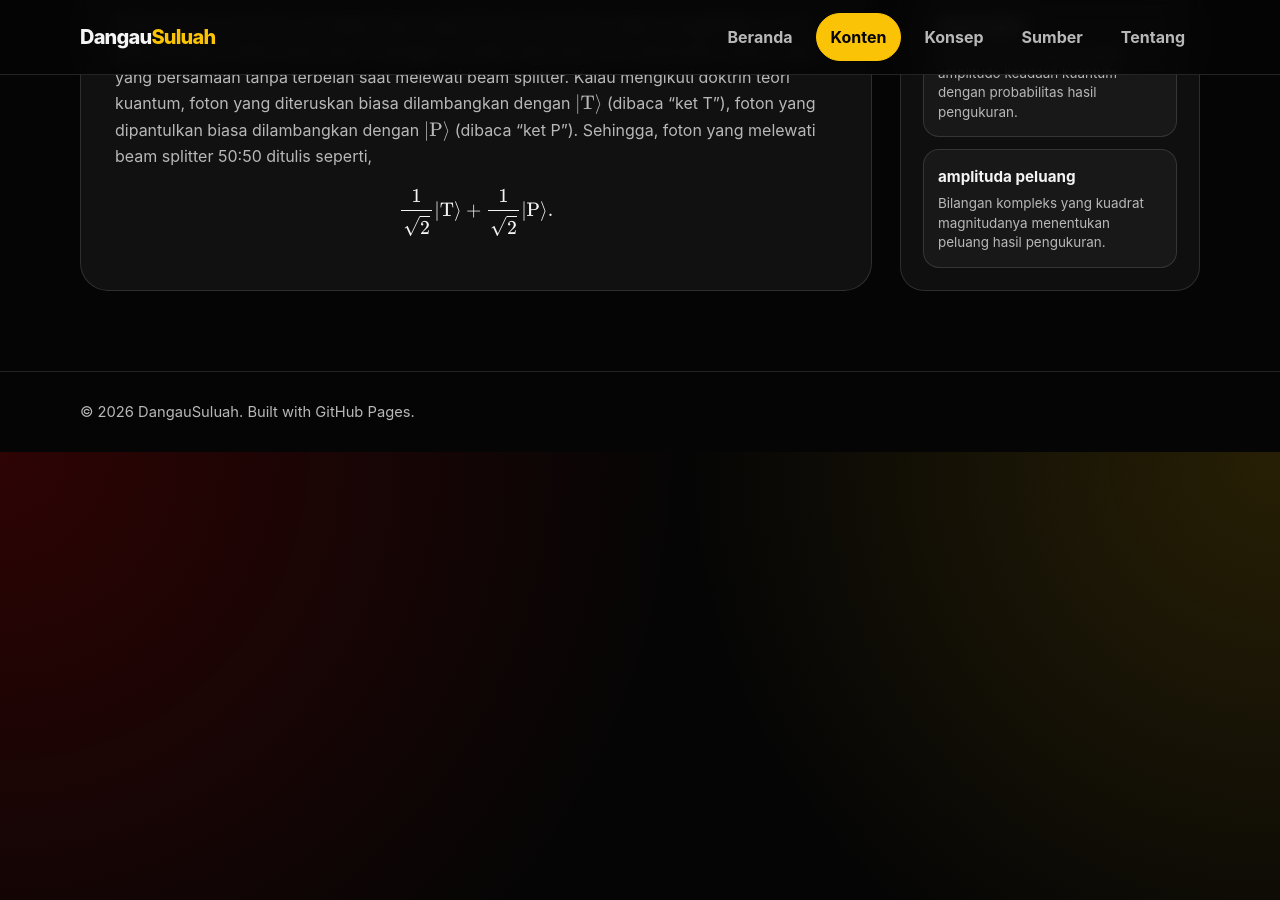
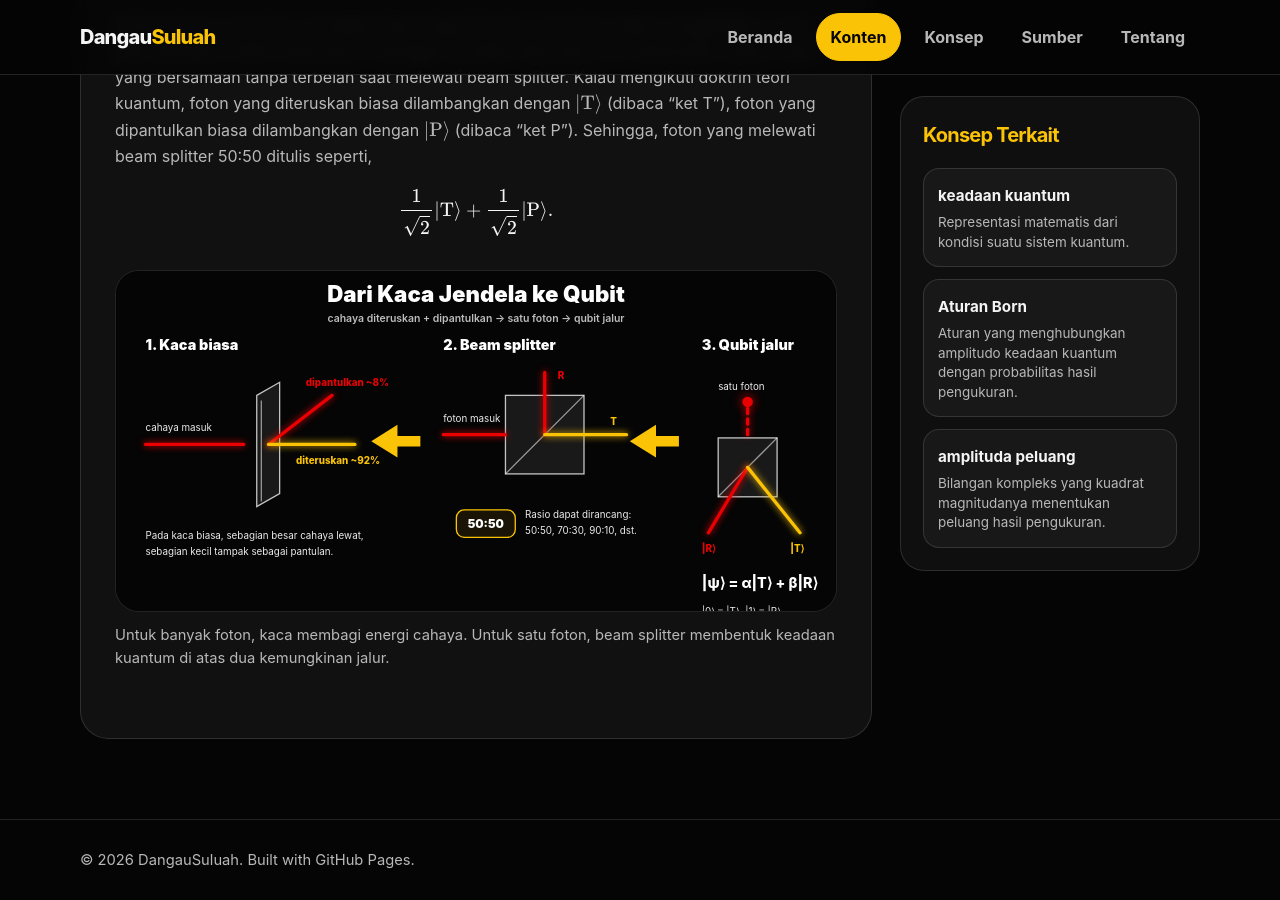
Before and after one commit to dangausuluah/dangausuluah.github.io, a Jekyll site: the page built from _contents/tentang-foton.md, in a window 1280 px wide and 900 px high, scrolled down 1061 px. Built offline with Jekyll 4.4.1, drawn with Linux system fonts in a browser that asks for light colours.

Commit message:
Update tentang-foton.md

```diff
--- a/_contents/tentang-foton.md
+++ b/_contents/tentang-foton.md
@@ -49,3 +49,5 @@ Kalau mengikuti doktrin teori kuantum, foton yang diteruskan biasa dilambangkan
 $$
 \frac{1}{\sqrt{2}} |\mathrm{T}\rangle + \frac{1}{\sqrt{2}} |\mathrm{P}\rangle.
 $$
+
+{% include path-qubit-graphic.html T="92" R="8" ratio="50:50" %}
```
